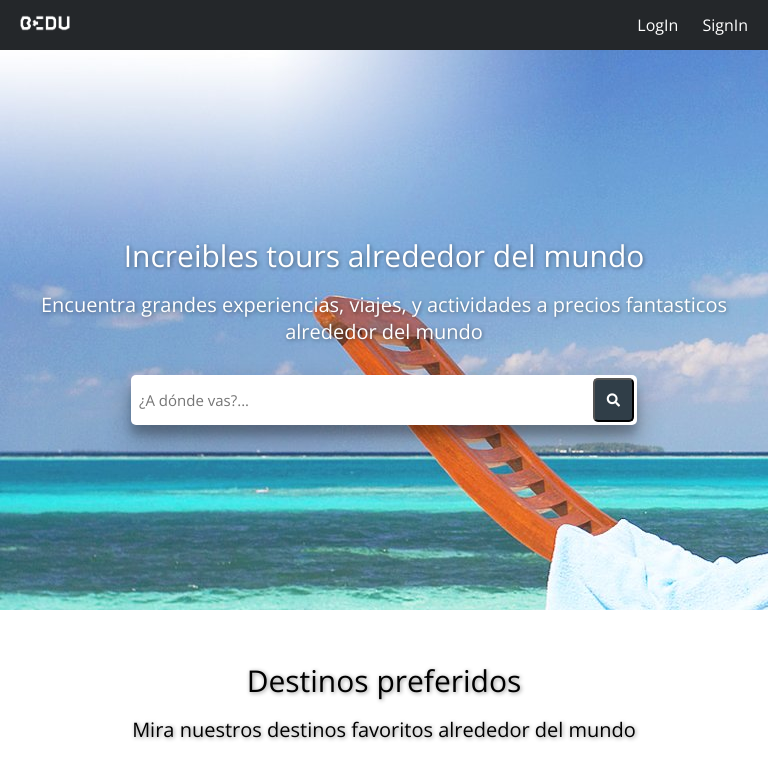
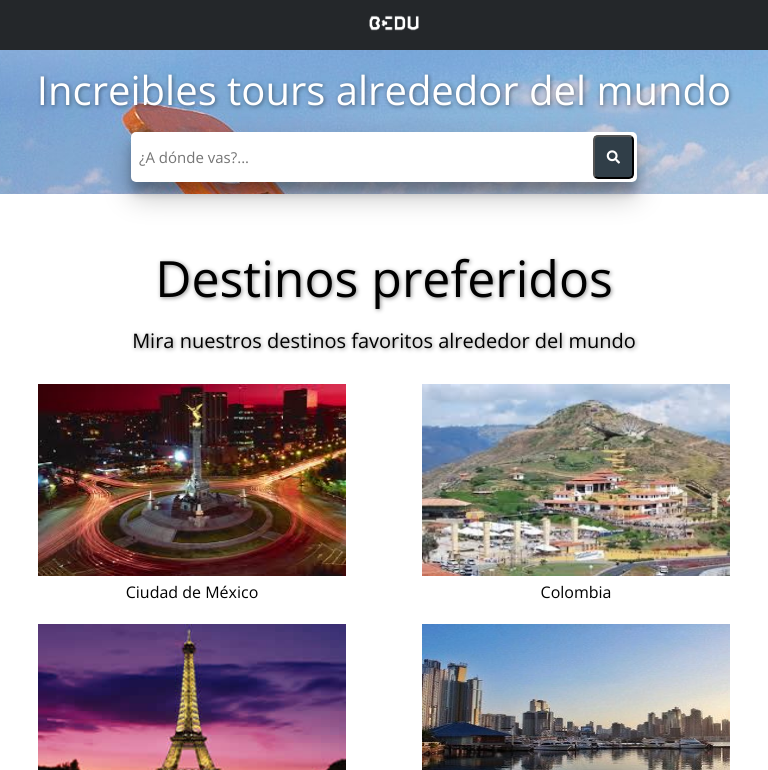
Before and after one commit to Bedu-Tech/BeduTravels-1, a plain HTML site: page Index.html in a window 768 px wide. Shown: the top 770 px of the page. Drawn offline with nearby package versions, Linux system fonts and the light colour scheme.

Commit message:
view mobile

```diff
--- a/assets/css/index.css
+++ b/assets/css/index.css
@@ -188,3 +188,46 @@ footer{
 .text-style-none{
   text-decoration: none;
 }
+
+@media (min-width: 768px) and (max-width: 1024px) {
+
+
+  nav{
+    justify-content: center;
+
+  }
+
+  nav > div{
+    display: none;
+
+  }
+
+  #home-cover{
+    height: 18vh;
+    background-position: -191px -193px;
+  }
+
+  #home-cover > div > p:first-child{
+    font-size: 40px;
+  }
+
+  #home-cover > div > p:nth-child(2){
+    display: none;
+  }
+
+  .top-country-gridarea {
+      grid-template-columns: 50vw 50vw;
+
+  }
+
+  .top-country-gridarea > div {
+    width: 40vw;
+    height: 30vh;
+}
+
+.title-font{
+  font-size: 50px;
+}
+
+
+}
```
